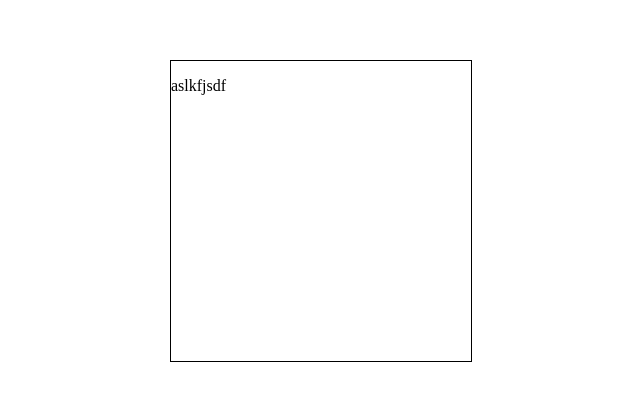
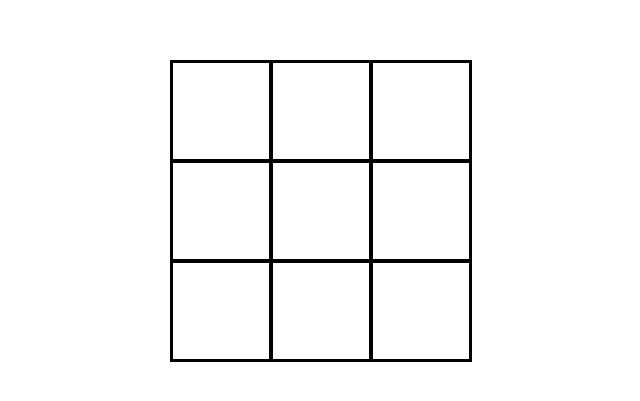
Before and after one commit to Diolemos/tic-tac-vit, a React (Vite) app: page / in a window 1280 px wide. Shown: the part 197-598 px from the top of the page, without its empty margins (319-959 px from the left). Built offline with nearby package versions, Linux system fonts and the light colour scheme.

Commit message:
update read me

```diff
--- a/src/App.jsx
+++ b/src/App.jsx
@@ -1,15 +1,17 @@
-import Cell from "./Components/Cell"
+import { useState } from "react";
+import Cell from "./Components/Cell";
 
-const App = ()=>{
-  return(
+const App = () => {
+  const [cells, setCells] = useState(["","","","","","","","","",]);
+ console.log(cells)
+  return (
     <div className="app">
-      <div className="gameboard" >
-      <Cell/>
-      <p>aslkfjsdf</p>
+      <div className="gameboard">
+      { cells.map((cell,index)=> <Cell key={index} id={index} cell={cell}/>)}
+        <p></p>
       </div>
+    </div>
+  );
+};
 
-    </div>
-  )
-}
-
-export default App
+export default App;
--- a/src/Components/Cell.jsx
+++ b/src/Components/Cell.jsx
@@ -1,7 +1,13 @@
-const Cell = ()=>{
+const Cell = ({id,cell})=>{
+
+const handleClick = ()=>{
+
+}
+
+
 
     return(
-        <div className="sqare"></div>
+        <div className="square" id={id} onClick={handleClick}></div>
     )
 }
 
--- a/src/index.css
+++ b/src/index.css
@@ -13,3 +13,13 @@
   flex-wrap: wrap;
   border: solid 1px black;
 }
+
+.square {
+  width: 100px;
+  height: 100px;
+  border: solid 2px  black;
+  box-sizing: border-box;
+  display: flex;
+  justify-content: center;
+  align-items: center;
+}
```
Also changed, not shown: 1 other file (tests, documents, lock files or other folders).
